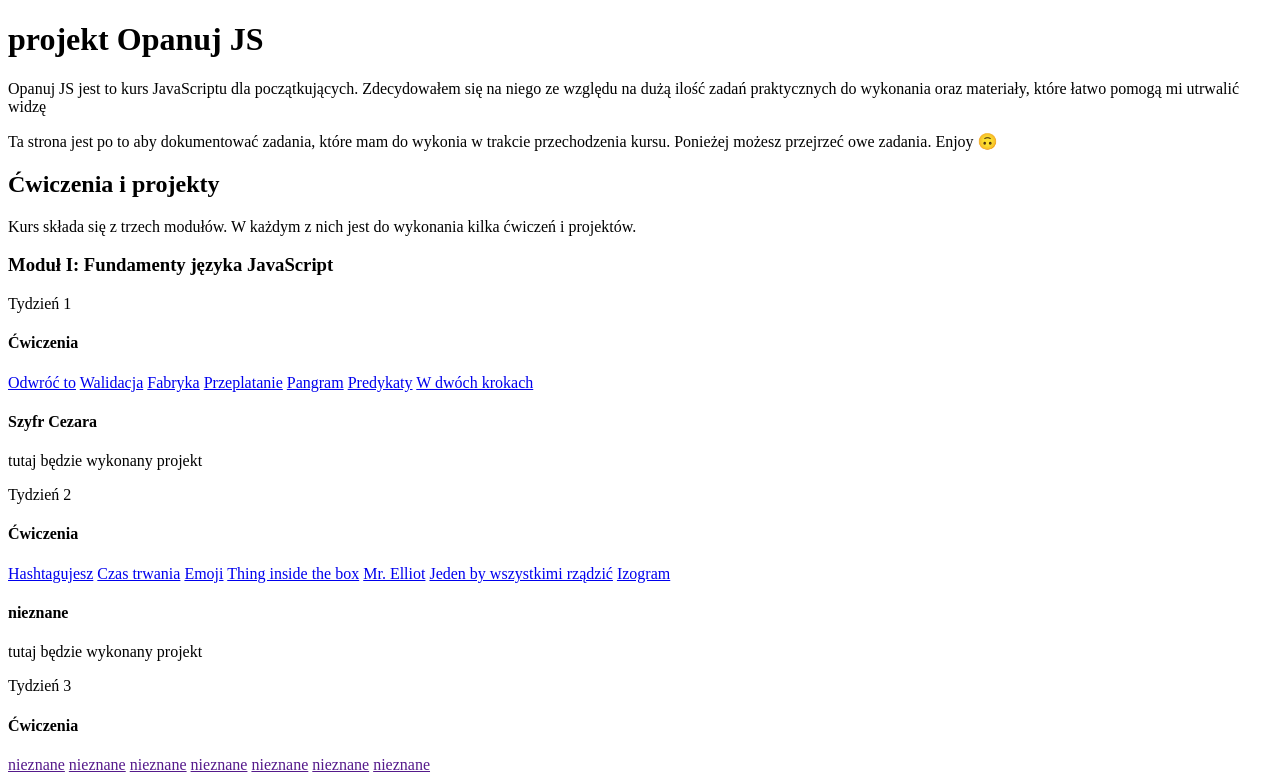
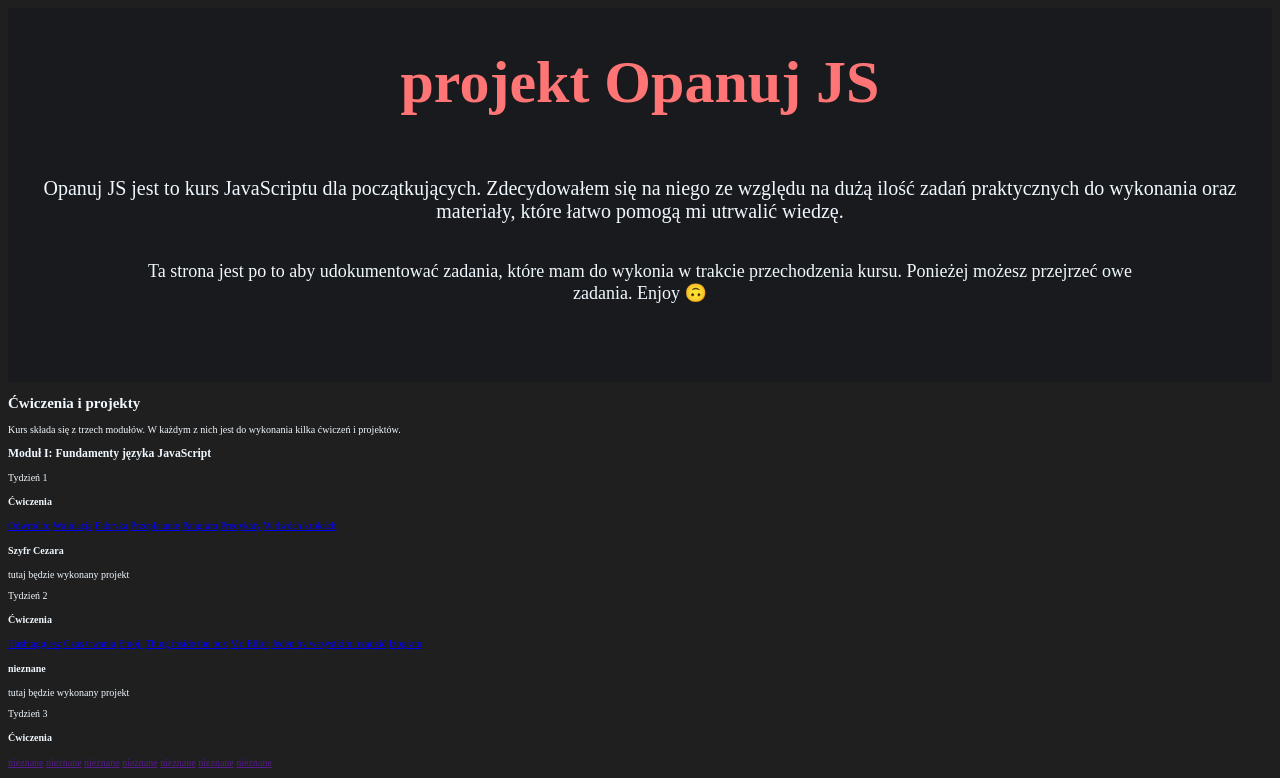
Before and after one commit to tomek-zawadzki/opanujJS, a website built with Parcel: page index.html in a window 1280 px wide. Shown: the top 778 px of the page. Built offline with nearby package versions, Linux system fonts and the light colour scheme.

Commit message:
styles for header

```diff
--- a/index.html
+++ b/index.html
@@ -14,10 +14,10 @@
       <p class="header__discription">
         Opanuj JS jest to kurs JavaScriptu dla początkujących. Zdecydowałem się
         na niego ze względu na dużą ilość zadań praktycznych do wykonania oraz
-        materiały, które łatwo pomogą mi utrwalić widzę
+        materiały, które łatwo pomogą mi utrwalić wiedzę.
       </p>
-      <p class="header__discription">
-        Ta strona jest po to aby dokumentować zadania, które mam do wykonia w
+      <p class="header__info">
+        Ta strona jest po to aby udokumentować zadania, które mam do wykonia w
         trakcie przechodzenia kursu. Ponieżej możesz przejrzeć owe zadania.
         Enjoy 🙃
       </p>
--- a/style.css
+++ b/style.css
@@ -6,3 +6,31 @@
 *:after {
   box-sizing: inherit;
 }
+
+html {
+  font-size: 62.5%;
+  background-color: rgb(31, 31, 31);
+  color: aliceblue;
+}
+
+.header {
+  display: flex;
+  flex-direction: column;
+  justify-content: center;
+  align-items: center;
+  background-color: rgb(24, 26, 29);
+  color: aliceblue;
+  padding: 0 0 6rem;
+  font-size: 2rem;
+  text-align: center;
+}
+
+.header__title {
+  color: rgb(255, 117, 117);
+  font-size: 6rem;
+}
+
+.header__info {
+  font-size: 1.8rem;
+  width: 80%;
+}
```
Also changed, not shown: 1 other file.
